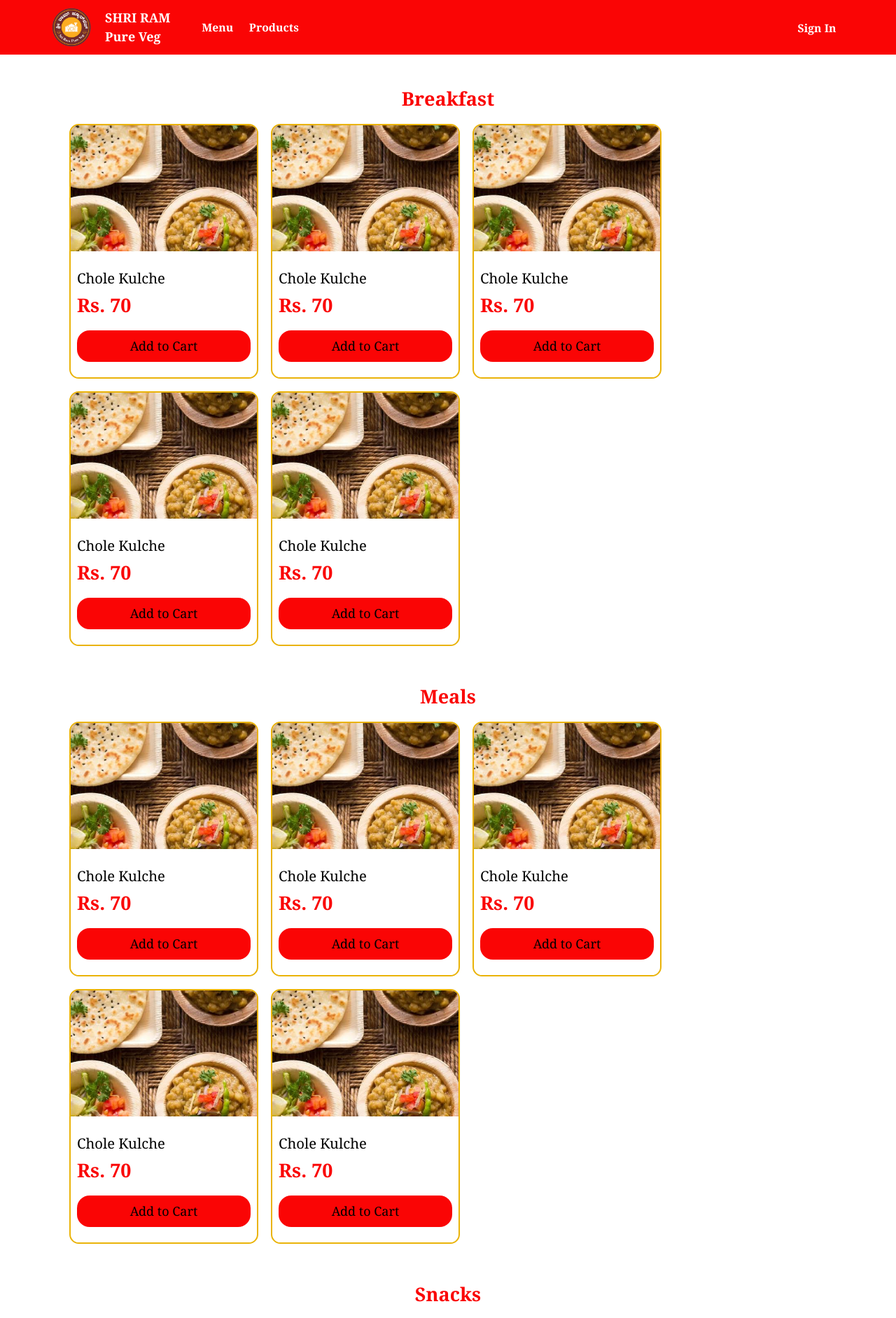
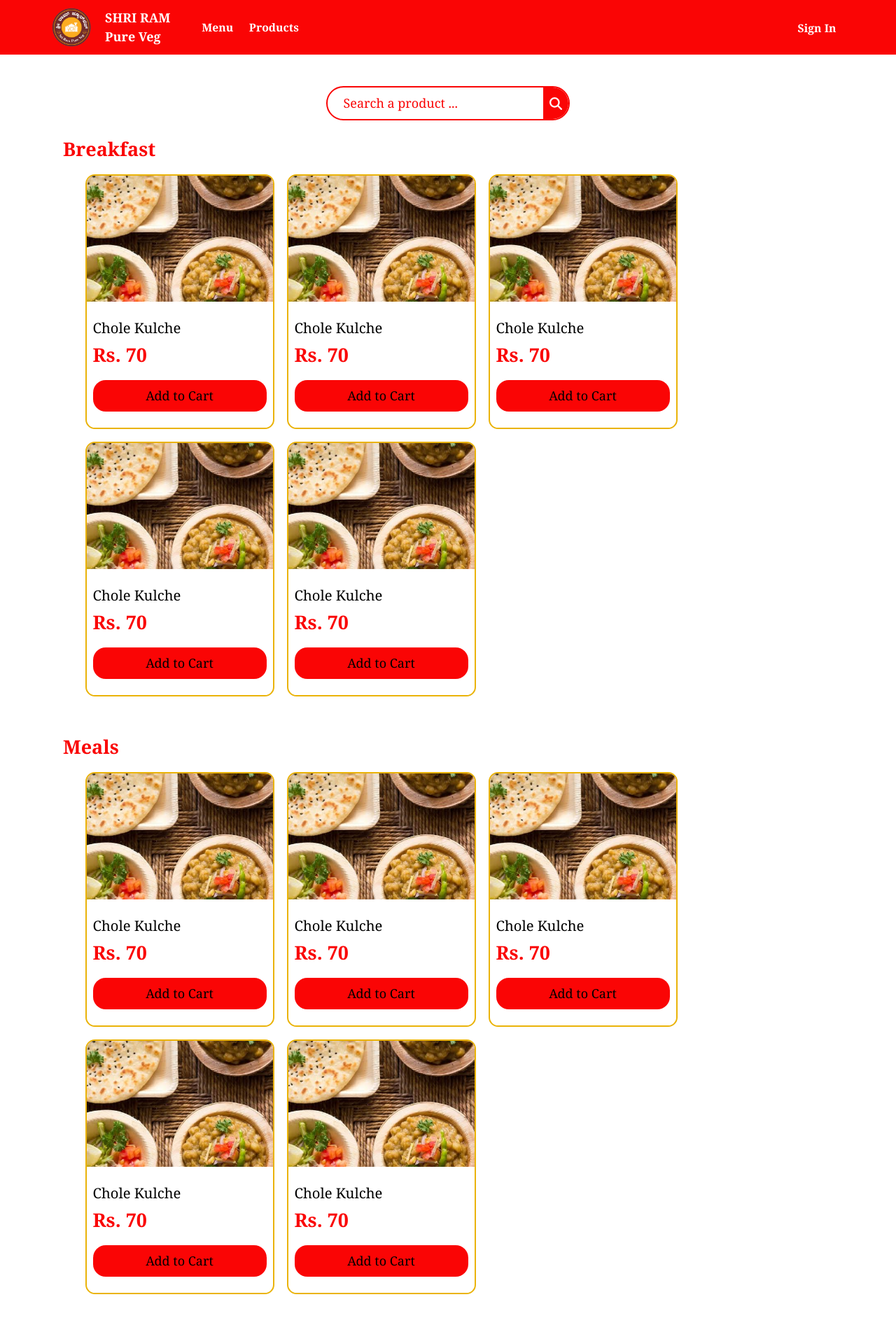
Before and after one commit to himanshuvarandani/pure-veg-delights, a Next.js app: page /products in a window 1280 px wide. Shown: the top 1883 px of the page at 70% size. Built offline with nearby package versions, Linux system fonts and the light colour scheme.

Commit message:
Add search bar to products page

```diff
--- a/package.json
+++ b/package.json
@@ -15,7 +15,8 @@
     "@fortawesome/react-fontawesome": "^0.2.0",
     "next": "14.1.0",
     "react": "^18",
-    "react-dom": "^18"
+    "react-dom": "^18",
+    "use-debounce": "^10.0.0"
   },
   "devDependencies": {
     "@types/node": "^20",
--- a/src/app/products/page.tsx
+++ b/src/app/products/page.tsx
@@ -1,27 +1,42 @@
 import ProductsList from "@/components/ProductsList"
+import SearchBar from "@/components/SearchBar"
 
 const Search = () => {
   return (
     <div className="py-10">
+      <div className="flex justify-center pb-5">
+        <SearchBar />
+      </div>
+
       <div className="pb-10 px-5 sm:px-10 lg:px-20">
-        <h3 className="text-2xl text-orange-550 text-center font-bold mb-2">Breakfast</h3>
-        <ProductsList theme="white" />
+        <h3 className="text-2xl text-orange-550 font-bold mb-2">Breakfast</h3>
+        <div className="md:px-5">
+          <ProductsList theme="white" />
+        </div>
       </div>
       <div className="pb-10 px-5 sm:px-10 lg:px-20">
-        <h3 className="text-2xl text-orange-550 text-center font-bold mb-2">Meals</h3>
-        <ProductsList theme="white" />
+        <h3 className="text-2xl text-orange-550 font-bold mb-2">Meals</h3>
+        <div className="md:px-5">
+          <ProductsList theme="white" />
+        </div>
       </div>
       <div className="pb-10 px-5 sm:px-10 lg:px-20">
-        <h3 className="text-2xl text-orange-550 text-center font-bold mb-2">Snacks</h3>
-        <ProductsList theme="white" />
+        <h3 className="text-2xl text-orange-550 font-bold mb-2">Snacks</h3>
+        <div className="md:px-5">
+          <ProductsList theme="white" />
+        </div>
       </div>
       <div className="pb-10 px-5 sm:px-10 lg:px-20">
-        <h3 className="text-2xl text-orange-550 text-center font-bold mb-2">Rice</h3>
-        <ProductsList theme="white" />
+        <h3 className="text-2xl text-orange-550 font-bold mb-2">Rice</h3>
+        <div className="md:px-5">
+          <ProductsList theme="white" />
+        </div>
       </div>
       <div className="pb-10 px-5 sm:px-10 lg:px-20">
-        <h3 className="text-2xl text-orange-550 text-center font-bold mb-2">Breads</h3>
-        <ProductsList theme="white" />
+        <h3 className="text-2xl text-orange-550 font-bold mb-2">Breads</h3>
+        <div className="md:px-5">
+          <ProductsList theme="white" />
+        </div>
       </div>
 
       <div className="bg-orange-500 py-10 px-5 sm:px-10 lg:px-20">
--- /dev/null
+++ b/src/components/SearchBar.tsx
@@ -0,0 +1,36 @@
+"use client"
+
+import { faSearch } from "@fortawesome/free-solid-svg-icons"
+import { FontAwesomeIcon } from "@fortawesome/react-fontawesome"
+import { usePathname, useRouter, useSearchParams } from "next/navigation"
+import { useDebouncedCallback } from "use-debounce"
+
+const SearchBar = () => {
+  const searchParams = useSearchParams()
+  const pathname = usePathname()
+  const { replace } = useRouter()
+
+  const handleSearch = useDebouncedCallback((term: string) => {
+    if (term) {
+      replace(`${pathname}?q=${term}`)
+    } else {
+      replace(`${pathname}`)
+    }
+  }, 500)
+
+  return (
+    <div className="flex border-2 border-orange-550 rounded-3xl overflow-hidden pl-2 mx-2">
+      <input
+        className="bg-transparent text-orange-550 placeholder-orange-550 my-1 mx-2 p-1"
+        placeholder="Search a product ..."
+        defaultValue={searchParams.get("q")?.toString()}
+        onChange={(e) => handleSearch(e.target.value)}
+      />
+      <button className="bg-orange-550 flex items-center text-orange-600 px-2">
+        <FontAwesomeIcon icon={faSearch} height={15} className="text-white" />
+      </button>
+    </div>
+  )
+}
+
+export default SearchBar
```
Also changed, not shown: 1 other file (tests, documents, lock files or other folders).
